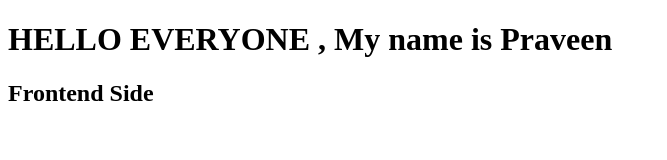
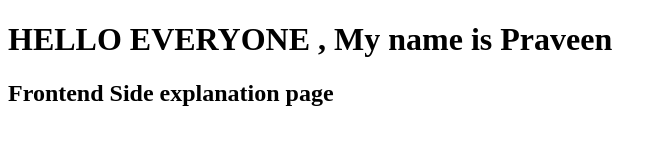
Before and after one commit to Praveen-200325/samplerepo, a plain HTML site: page index.html in a window 1280 px wide. Shown: the whole page, without its empty margins (0-667 px from the left). Drawn offline with Linux system fonts and the light colour scheme.

Commit message:
Fix: Data changed

```diff
--- a/index.html
+++ b/index.html
@@ -7,6 +7,6 @@
 </head>
 <body>
     <h1>HELLO EVERYONE , My name is Praveen</h1>
-    <h2>Frontend Side</h2>
+    <h2>Frontend Side explanation page</h2>
 </body>
 </html>
```
